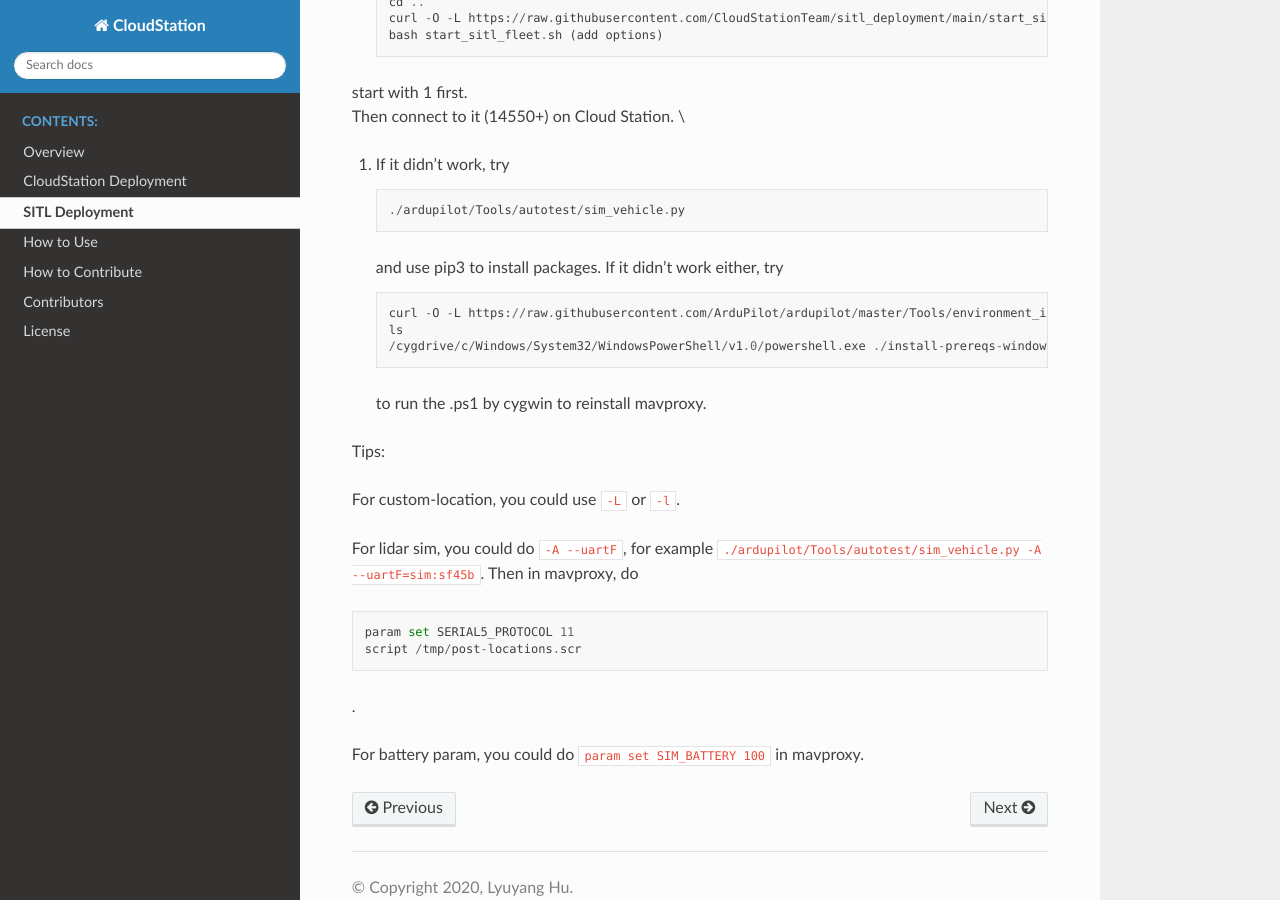
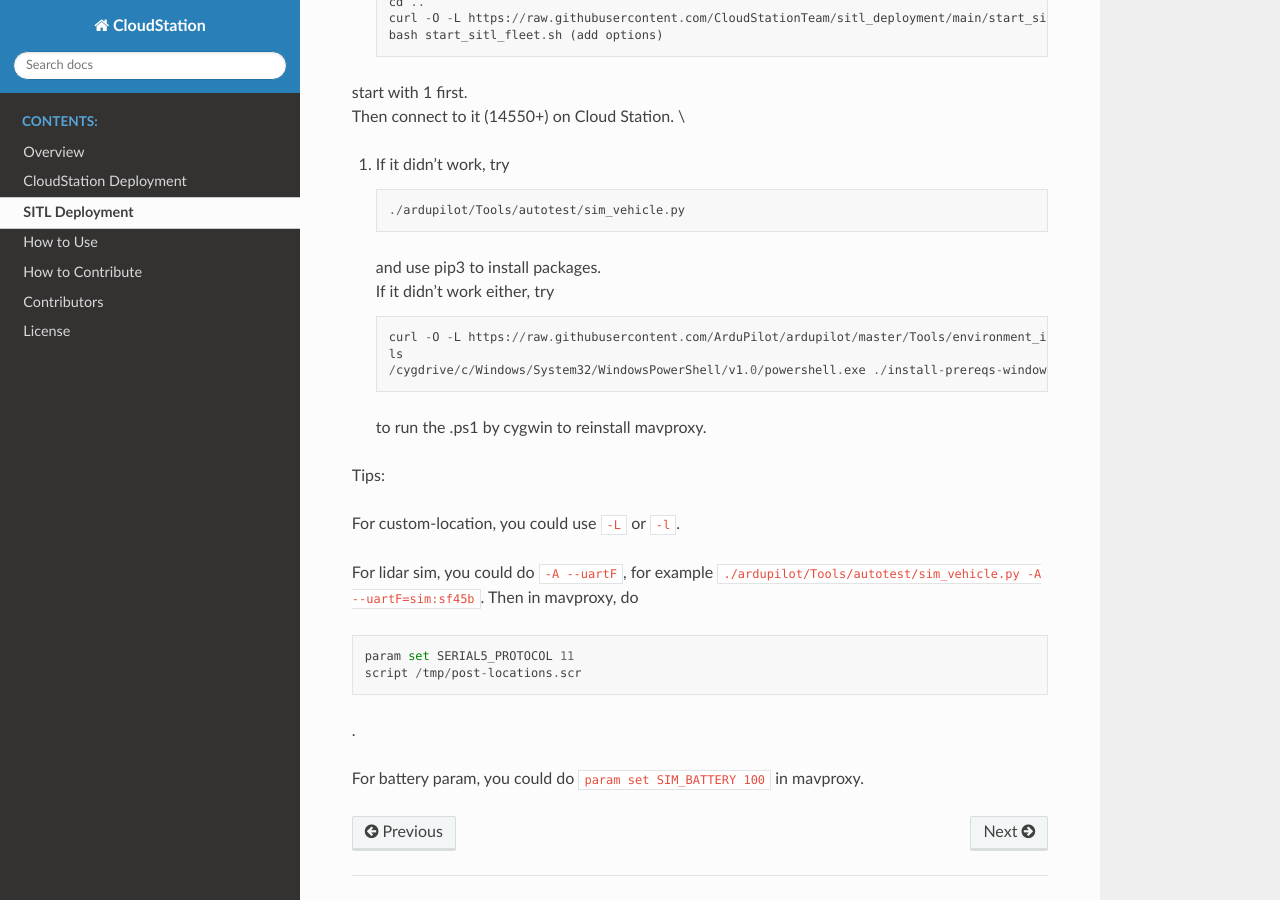
Before and after one commit to CloudStationTeam/docs, a Sphinx documentation site: the page built from source/sitl.md, in a window 1280 px wide and 900 px high, scrolled down 632 px. Built offline with Sphinx 7.4.7 and the Read the Docs theme 2.0.0, drawn with Linux system fonts in a browser that asks for light colours.

````diff
--- a/source/sitl.md
+++ b/source/sitl.md
@@ -29,7 +29,7 @@ Then connect to it (14550+) on Cloud Station. \
     ```
     ./ardupilot/Tools/autotest/sim_vehicle.py
     ```
-    and use pip3 to install packages.
+    and use pip3 to install packages. \
    If it didn't work either, try
     ```
     curl -O -L https://raw.githubusercontent.com/ArduPilot/ardupilot/master/Tools/environment_install/install-prereqs-windows.ps1
````
